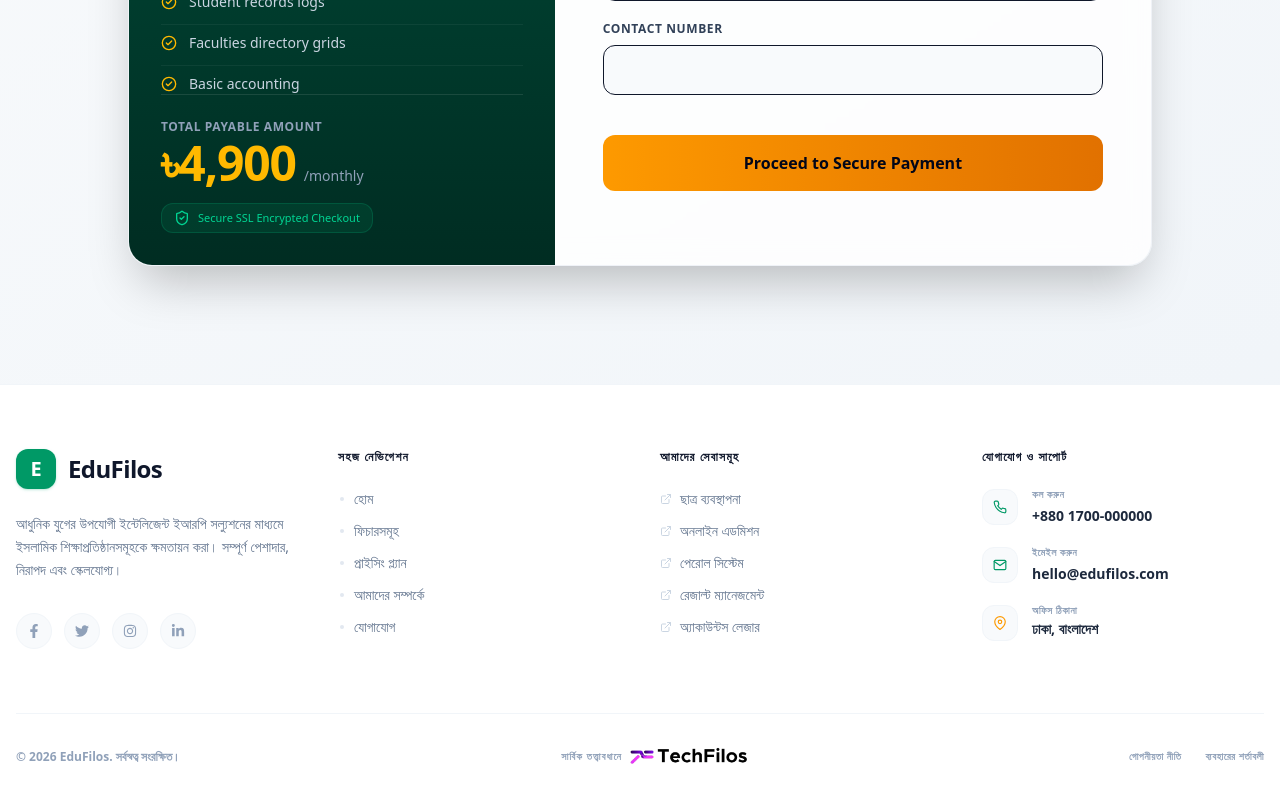
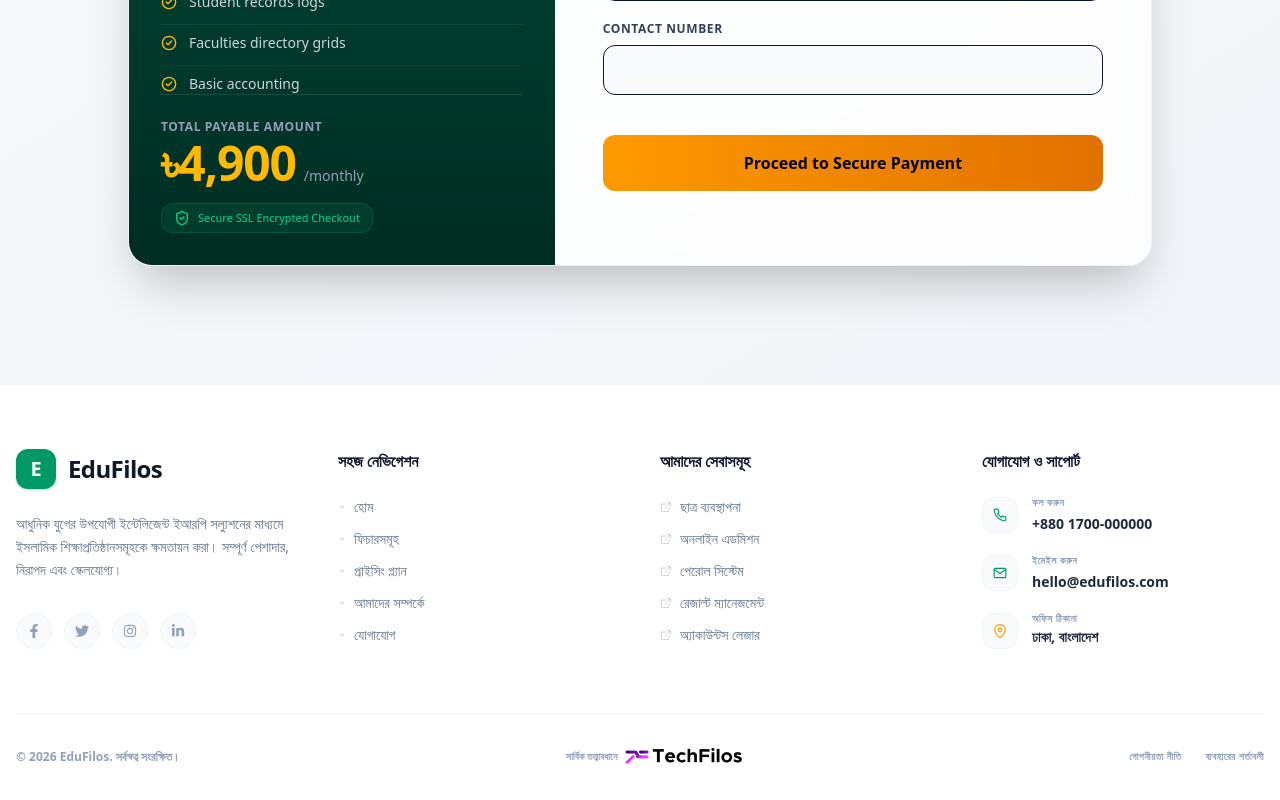
Before and after one commit to Mohammad-Nadil/edufilos, a Next.js app: page /checkout in a window 1280 px wide. Shown: the part 416-1216 px from the top of the page. Built offline with nearby package versions, Linux system fonts and the light colour scheme.

Commit message:
refactor: Clean up unused imports and improve layout consistency across components

```diff
--- a/src/app/page.jsx
+++ b/src/app/page.jsx
@@ -10,22 +10,12 @@ export default function page({ user }) {
   const language = "bn";
 
   return (
-    <div className="min-h-screen bg-white text-slate-800 antialiased font-sans  ">
+    <div className="min-h-screen bg-white  antialiased font-sans  ">
       <Banner user={user} language={language} />
-
       <Features language={language} />
-
       <Pricing language={language} />
-
       <Why language={language} />
-
-
       <FAQ language={language} />
-
-      {/*
-    testimonials
-    footer
-     */}
     </div>
   );
 }
--- a/src/components/layouts/Banner.jsx
+++ b/src/components/layouts/Banner.jsx
@@ -1,12 +1,10 @@
 "use client";
 
 import React from "react";
-import IslamicPattern from "../ui/IslamicPattern";
 import { ArrowRight, LayoutDashboard, Zap } from "lucide-react";
 import Link from "next/link";
 import Button from "../ui/Button";
 import Calligraphy from "../ui/Caligraphy";
-
 import imgCalligraphy from "../../../public/calligraphyBg.png";
 import imgBism from "../../../public/bism.png";
 import { useLanguage } from "@/context/LanguageContext";
@@ -21,10 +19,10 @@ const Banner = ({ user }) => {
       className="relative pt-24 pb-24 md:pt-32 md:pb-36 overflow-hidden bg-white"
       id="home"
     >
-      <IslamicPattern variant="floral" opacity={0.03} />
 
       <div className="container mx-auto px-4 relative z-10 text-center">
         <div
+
           className="mx-auto mb-6 transition-colors duration-300 w-full max-w-70 sm:max-w-90 md:max-w-100 h-12 sm:h-16"
           style={{
             backgroundColor: "#047857",
--- a/src/components/layouts/FAQ.jsx
+++ b/src/components/layouts/FAQ.jsx
@@ -80,7 +80,7 @@ const FAQ = () => {
           <h2 className="text-xs md:text-sm font-black text-primary uppercase tracking-[0.2em] mb-3 md:mb-4">
             {lang === "BN" ? "জিজ্ঞাসিত প্রশ্নাবলী" : "Have Questions?"}
           </h2>
-          <p className="text-2xl sm:text-3xl md:text-5xl font-black text-slate-900 mb-4 md:mb-6 leading-tight">
+          <p className="text-2xl sm:text-3xl md:text-5xl font-black   mb-4 md:mb-6 leading-tight">
             {lang === "BN"
               ? "সাধারণ কিছু প্রশ্নের উত্তর"
               : "Frequently Asked Questions"}
@@ -98,7 +98,7 @@ const FAQ = () => {
             return (
               <div
                 key={index}
-                className={`border rounded-2xl transition-all duration-300 bg-white ${
+                className={`border rounded-2xl transition-all duration-300 bg-white  hover:border-slate-600 ${
                   isOpen
                     ? "border-primary/30 shadow-md shadow-primary/5"
                     : "border-slate-200/60 hover:border-slate-300 shadow-sm"
@@ -145,7 +145,7 @@ const FAQ = () => {
         </div>
       </div>
 
-      <div className="absolute top-1/2 right-[-6%] lg:right-[-2%] -translate-y-1/2 translate-x-1/3 w-40 sm:w-60 md:w-100 aspect-square pointer-events-none opacity-[0.05] md:opacity-10 z-0 select-none overflow-hidden">
+      <div className="absolute top-0 right-0 translate-x-1/2 md:translate-y-1/2 md:translate-x-1/3 w-40 sm:w-60 md:w-100 aspect-square pointer-events-none opacity-10 z-0 select-none overflow-hidden">
         <Calligraphy
           imageSrc={imgCalligraphy.src}
           textColor="#047857"
--- a/src/components/layouts/Features.jsx
+++ b/src/components/layouts/Features.jsx
@@ -13,7 +13,6 @@ import {
 } from "lucide-react";
 import Card from "../ui/Card";
 import Calligraphy from "../ui/Caligraphy";
-import IslamicPattern from "../ui/IslamicPattern";
 import imgCalligraphy from "../../../public/kufik.png";
 import { useLanguage } from "@/context/LanguageContext";
 
@@ -176,7 +175,7 @@ const Features = () => {
         </div>
       </div>
 
-      <div className="absolute top-[-5%] right-[-10%] sm:right-[-5%] md:top-6 md:right-[-2%] w-[180px] sm:w-[260px] md:w-[380px] aspect-square pointer-events-none opacity-[0.05] md:opacity-10 z-0 select-none overflow-hidden">
+      <div className="absolute top-0 right-[-10%]  md:top-6 md:right-[-2%] translate-x-1/3 w-45 sm:w-65 md:w-100 aspect-square pointer-events-none opacity-[0.05] md:opacity-10 z-0 select-none overflow-hidden">
         <Calligraphy
           imageSrc={imgCalligraphy.src}
           textColor="#047857"
--- a/src/components/layouts/Footer.jsx
+++ b/src/components/layouts/Footer.jsx
@@ -71,7 +71,7 @@ export default function Footer() {
           </div>
 
           <div>
-            <h4 className="text-slate-900 text-xs font-black uppercase tracking-widest mb-6">
+            <h4 className="text-slate-900  font-black uppercase  mb-6">
               {lang === "BN" ? "সহজ নেভিগেশন" : "Quick Navigation"}
             </h4>
             <ul className="space-y-3 text-sm font-medium">
@@ -90,7 +90,7 @@ export default function Footer() {
           </div>
 
           <div>
-            <h4 className="text-slate-900 text-xs font-black uppercase tracking-widest mb-6">
+            <h4 className="text-slate-900 font-black uppercase  mb-6">
               {lang === "BN" ? "আমাদের সেবাসমূহ" : "Our Solutions"}
             </h4>
             <ul className="space-y-3 text-sm font-medium">
@@ -107,7 +107,7 @@ export default function Footer() {
           </div>
 
           <div>
-            <h4 className="text-slate-900 text-xs font-black uppercase tracking-widest mb-6">
+            <h4 className="text-slate-900  font-black uppercase  mb-6">
               {lang === "BN" ? "যোগাযোগ ও সাপোর্ট" : "Contact & Support"}
             </h4>
             <div className="space-y-5">
@@ -168,7 +168,7 @@ export default function Footer() {
             {lang === "BN" ? "সর্বস্বত্ব সংরক্ষিত।" : "All rights reserved."}
           </div>
 
-          <div className="order-1 lg:order-2 flex items-center gap-1.5 text-[10px] tracking-widest font-black uppercase text-slate-400">
+          <div className="order-1 lg:order-2 flex items-center gap-1.5 text-[10px]  font-black uppercase text-slate-400">
             <span>
               {lang === "BN" ? "সার্বিক তত্ত্বাবধানে" : "Provided By"}
             </span>
--- a/src/components/layouts/Pricing.jsx
+++ b/src/components/layouts/Pricing.jsx
@@ -1,7 +1,6 @@
 "use client";
 
 import React, { useState } from "react";
-import IslamicPattern from "../ui/IslamicPattern";
 import { CheckCircle2 } from "lucide-react";
 import Link from "next/link";
 import Button from "../ui/Button";
@@ -29,7 +28,6 @@ const Pricing = ({ plans: serverPlans }) => {
       id="pricing"
       className="py-16 md:py-24 relative overflow-hidden bg-white"
     >
-
       <div className="container mx-auto px-4 relative z-10">
         <div className="text-center max-w-3xl mx-auto mb-12 md:mb-20">
           <h2 className="text-xs md:text-sm font-black text-primary uppercasee mb-3 md:mb-4">
@@ -58,7 +56,7 @@ const Pricing = ({ plans: serverPlans }) => {
             : plans.map((plan) => (
                 <div
                   key={plan.code}
-                  className={`p-6 sm:p-8 rounded-3xl border flex flex-col justify-between relative transition-all bg-white ${
+                  className={`p-6 sm:p-8 rounded-3xl border flex flex-col justify-between relative transition-all bg-white hover:shadow-lg duration-300 ${
                     plan.code === "STANDARD"
                       ? "border-primary ring-4 ring-primary/5 shadow-md lg:scale-105 z-10 my-2 lg:my-0"
                       : "border-slate-200/60 shadow-sm"
@@ -167,7 +165,7 @@ const Pricing = ({ plans: serverPlans }) => {
                     className="w-full mt-auto block"
                   >
                     <Button
-                      className={`w-full h-11 sm:h-12 rounded-xl font-bold text-xs sm:text-sm tracking-wide transition-all ${
+                      className={`w-full h-11 sm:h-12 rounded-xl font-bold text-xs sm:text-sm tracking-wide transition-all hover:bg-primary/80! duration-300 hover:text-white ${
                         plan.code === "STANDARD"
                           ? "bg-primary text-white hover:opacity-95 shadow-md shadow-primary/10"
                           : "bg-slate-900 text-white hover:bg-slate-800"
--- a/src/components/layouts/Why.jsx
+++ b/src/components/layouts/Why.jsx
@@ -48,7 +48,6 @@ const Why = () => {
 
   return (
     <section className="py-24 bg-primary text-white relative overflow-hidden">
-      <IslamicPattern variant="geometric" opacity={0.1} />
 
       <div className="container mx-auto px-4 relative z-10">
         <div className="grid lg:grid-cols-2 gap-16 items-center">
```
